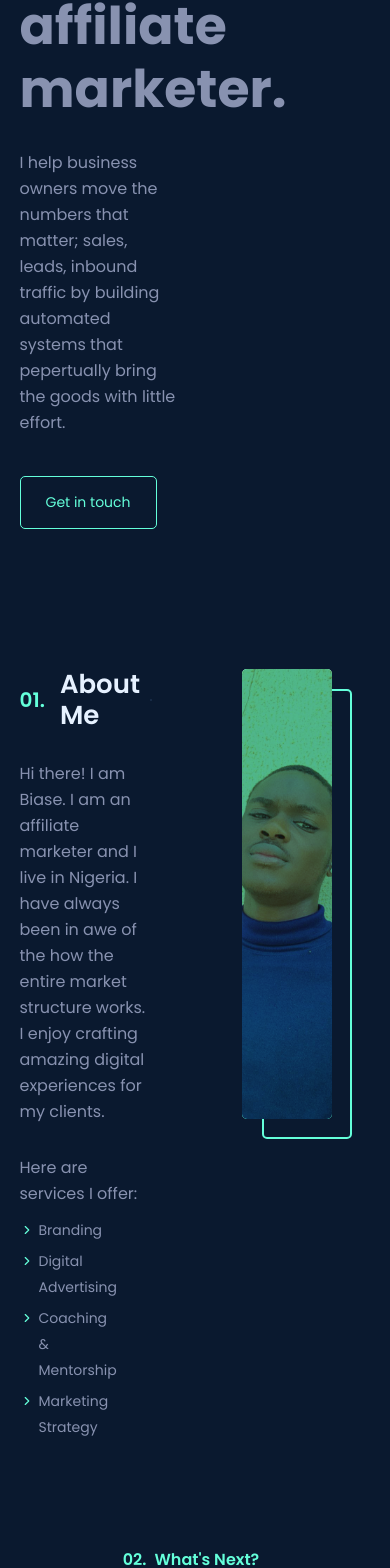
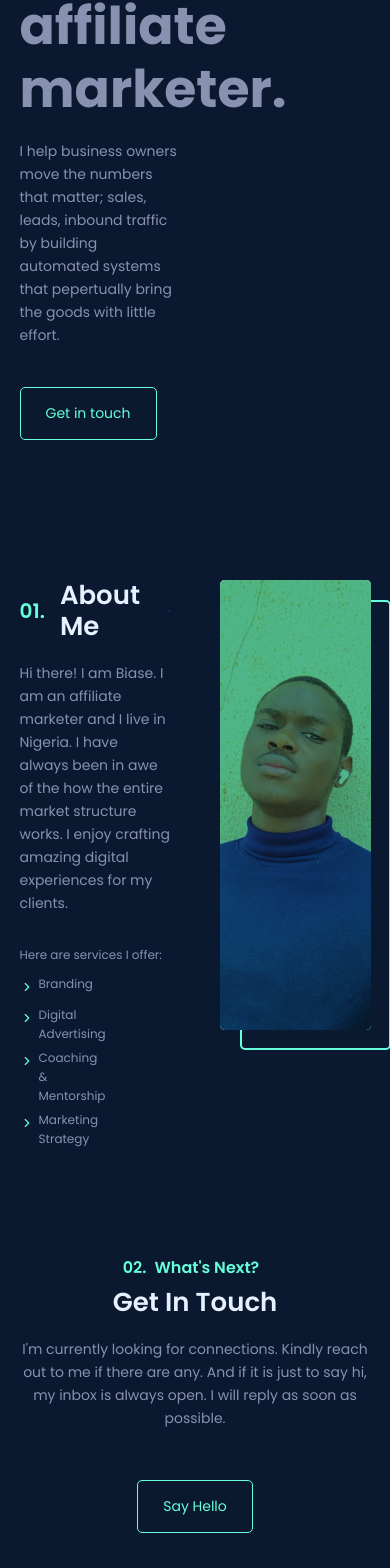
Before and after one commit to Adebesin-Cell/baise-portfolio, a React (Create React App) app: page / in a window 390 px wide. Shown: the part 354-1922 px from the top of the page. Built offline with nearby package versions, Linux system fonts and the light colour scheme.

Commit message:
updating UI

```diff
--- a/src/components/about/About.module.scss
+++ b/src/components/about/About.module.scss
@@ -6,6 +6,10 @@
         display: grid;
         grid-template-columns: repeat(2, 1fr);
         gap: calc(var(--span-2xl) + var(--span-m));
+
+        @media only screen and (max-width: 990px) {
+            gap: var(--span-xl);
+        }
     }
 
     &__left {
@@ -55,6 +59,12 @@
         font-weight: var(--weight-sm);
         line-height: 26px;
         color: var(--slate);
+
+        @media only screen and (max-width: 1140px) {
+            margin-top: var(--span-s);
+            font-size: var(--size-s);
+            line-height: 23px;
+        }
     }
 
     &__image {
@@ -71,6 +81,14 @@
             position: relative;
             z-index: 1;
             border-radius: 5px;
+
+            @media only screen and (max-width: 1140px) {
+                width: 80%;
+            }
+
+            @media only screen and (max-width: 990px) {
+                width: 100%;
+            }
 
             &::before {
                 position: absolute;
@@ -106,6 +124,11 @@
         font-weight: var(--weight-sm);
         line-height: 26px;
         color: var(--slate);
+
+        @media only screen and (max-width: 1140px) {
+            font-size: var(--size-xs);
+            line-height: 19px;
+        }
     }
 
     &__list {
@@ -144,4 +167,9 @@
     font-weight: var(--weight-sm);
     line-height: 26px;
     color: var(--slate);
+
+    @media only screen and (max-width: 1140px) {
+        font-size: var(--size-xs);
+        line-height: 19px;
+    }
 }
--- a/src/components/contact/Contact.module.scss
+++ b/src/components/contact/Contact.module.scss
@@ -50,6 +50,12 @@
         line-height: 26px;
         color: var(--slate);
         text-align: center;
+
+        @media only screen and (max-width: 1140px) {
+            margin-top: var(--span-s);
+            font-size: var(--size-s);
+            line-height: 23px;
+        }
     }
 
     &__box {
--- a/src/components/intro/Intro.module.scss
+++ b/src/components/intro/Intro.module.scss
@@ -48,6 +48,12 @@
         max-width: 45%;
         margin-right: auto;
         margin-bottom: var(--span-s);
+
+        @media only screen and (max-width: 1140px) {
+            margin-top: var(--span-s);
+            font-size: var(--size-s);
+            line-height: 23px;
+        }
     }
 
     &__link {
```
